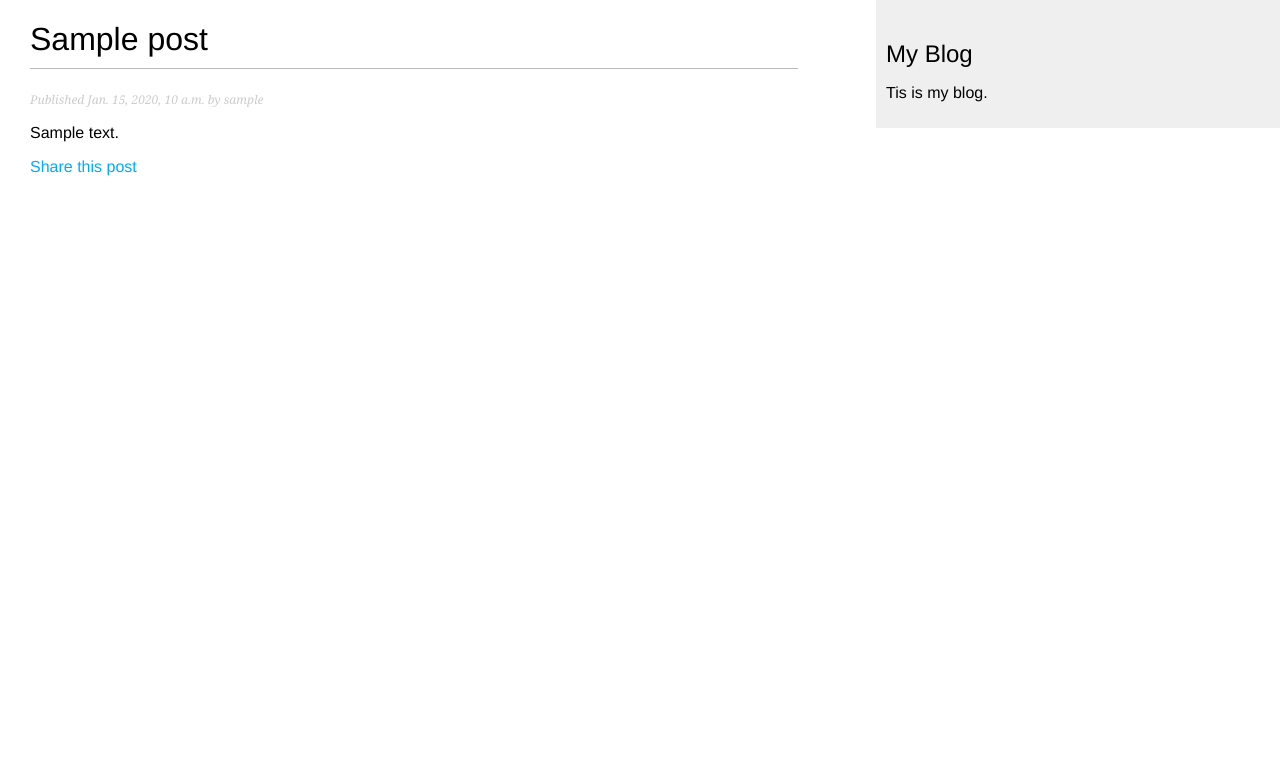
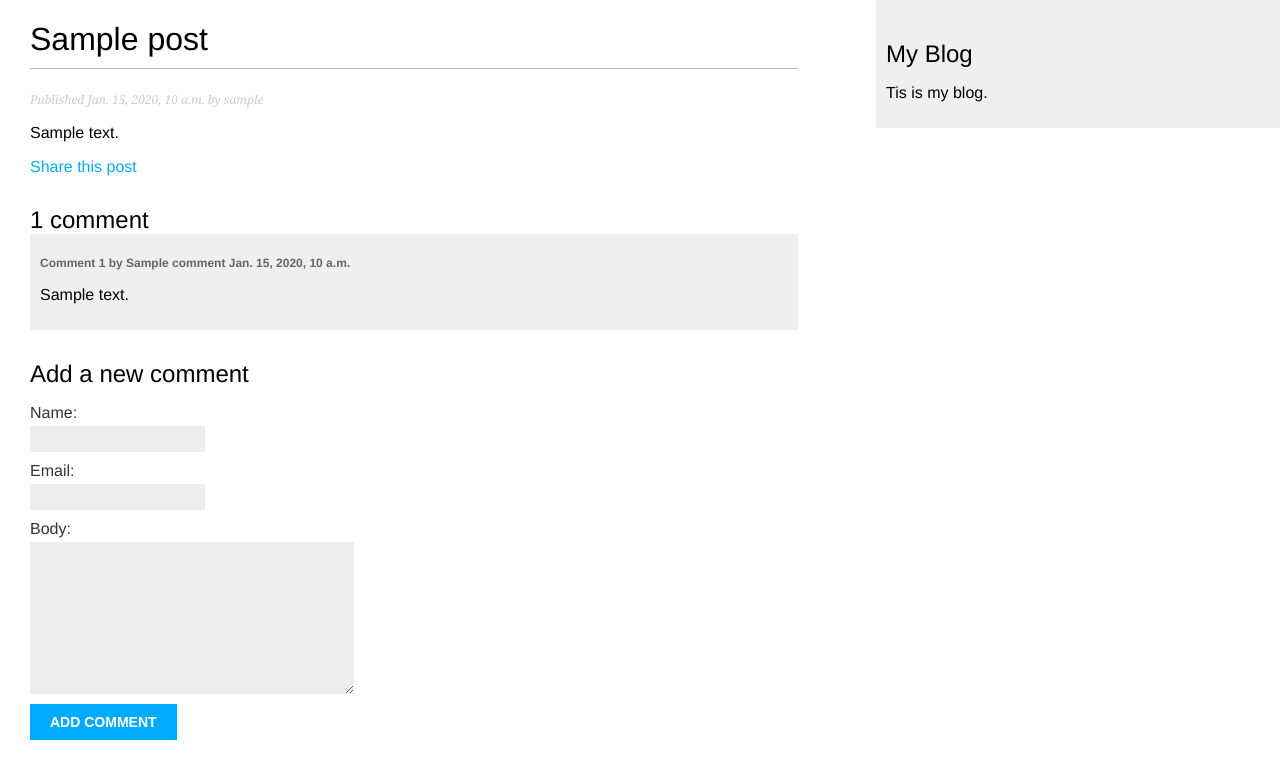
Before and after one commit to ziggozoggo/simple-blog-app, a Django app: a page that uses core/templates/core/post/detail.html in a window 1280 px wide. Shown: the top 779 px of the page. Run offline with Django 4.2, Linux system fonts and the light colour scheme; tables that the repository leaves empty hold one stand-in row (values such as "Sample post").

Commit message:
added comment system

```diff
--- a/core/forms.py
+++ b/core/forms.py
@@ -1,4 +1,5 @@
 from django import forms
+from . models import Comment
 
 class EmailPostForm(forms.Form):
     """Форма для создания и отправки рекомендации на пост по e-mail
@@ -7,3 +8,10 @@ class EmailPostForm(forms.Form):
     email = forms.EmailField()
     to = forms.EmailField()
     comments = forms.CharField(required=False, widget=forms.Textarea)
+
+class CommentForm(forms.ModelForm):
+    """Форма создания комментария к посту
+    """
+    class Meta:
+        model = Comment
+        fields = ['name', 'email', 'body']
--- a/core/models.py
+++ b/core/models.py
@@ -76,3 +76,26 @@ class Post(models.Model):
 
     def __str__(self) -> str:
         return self.title
+
+
+class Comment(models.Model):
+    """Комментарии к постам блога
+    """
+    post = models.ForeignKey(Post,
+                             on_delete=models.CASCADE,
+                             related_name='comments')
+    name = models.CharField(max_length=80)
+    email = models.EmailField()
+    body = models.TextField()
+    created = models.DateTimeField(auto_now_add=True)
+    updated = models.DateTimeField(auto_now=True)
+    active = models.BooleanField(default=True)
+
+    class Meta:
+        ordering = ['created']
+        indexes = [
+            models.Index(fields=['created'])
+        ]
+
+    def __str__(self):
+        return f'Comment by {self.name} on {self.post}'
--- a/core/templates/core/post/detail.html
+++ b/core/templates/core/post/detail.html
@@ -13,4 +13,21 @@
             Share this post
         </a>
     </p>
+    {% with comments.count as total_comments  %}
+        <h2>
+            {{ total_comments }} comment{{ total_comments|pluralize }}
+        </h2>
+    {% endwith %}
+    {% for comment in comments  %}
+        <div class="comment">
+            <p class="info">
+                Comment {{ forloop.counter }} by {{ comment.name }}
+                {{ comment.created }}
+            </p>
+            {{ comment.body|linebreaks }}
+        </div>
+    {% empty %}
+        <p>There are no comments.</p>
+    {% endfor %}
+    {% include "core/post/includes/comment_form.html" %}
 {% endblock content %}
--- /dev/null
+++ b/core/templates/core/post/includes/comment_form.html
@@ -0,0 +1,8 @@
+<h2>Add a new comment</h2>
+<form action="{% url "core:post_comment" post.id %}" method="post">
+    {% csrf_token %}
+    {{ form.as_p }}
+    <p>
+        <input type="submit" value="Add comment">
+    </p>
+</form>
--- a/core/urls.py
+++ b/core/urls.py
@@ -6,4 +6,5 @@ urlpatterns = [
     path('', views.post_list, name='post_list'),
     path('<int:year>/<int:month>/<int:day>/<slug:post>', views.post_detail, name='post_detail'),
     path('<int:post_id>/share/', views.post_share, name='post_share'),
+    path('<int:post_id>/comment/', views.post_comment, name='post_comment'),
 ]
--- a/core/views.py
+++ b/core/views.py
@@ -1,8 +1,9 @@
-from django.shortcuts import render, get_object_or_404
-from django.core.mail import send_mail
-from core.services import data_list_paginator, send_share_post_via_email
-from .models import Post
-from .forms import EmailPostForm
+from django.shortcuts import render, redirect, get_object_or_404
+from django.views.decorators.http import require_POST
+from core.services import data_list_paginator, send_share_post_via_email, get_published_post_from_db
+from django.core.handlers.wsgi import WSGIRequest
+from .models import Post, Comment
+from .forms import EmailPostForm, CommentForm
 
 
 def post_list(request):
@@ -25,16 +26,25 @@ def post_detail(request, year, month, day, post):
                              publish__year=year,
                              publish__month=month,
                              publish__day=day)
+    # List of active comments for post_id
+    comments = post.comments.filter(active=True)
+    form = CommentForm()
+
+    context = {
+        'post': post,
+        'comments': comments,
+        'form': form
+    }
+
     return render(request,
                   'core/post/detail.html',
-                  {'post': post})
+                  context)
 
 
 def post_share(request, post_id):
     """Рекомендовать пост другому пользователю по email
     """
-    post = get_object_or_404(Post, id=post_id,
-                             status=Post.Status.PUBLISHED)
+    post = get_published_post_from_db(post_id)
     sent = False
 
     if request.method == 'POST':
@@ -52,3 +62,25 @@ def post_share(request, post_id):
     }
 
     return render(request, 'core/post/share.html', context)
+
+# Допускается только POST запрос
+# При использовании другого метода вернётся статус HTTP 405
+@require_POST
+def post_comment(request:WSGIRequest, post_id):
+    """Добавить комментарий к посту
+    """
+    post = get_published_post_from_db(post_id)
+    form = CommentForm(data=request.POST)
+    if form.is_valid():
+        comment = form.save(commit=False)
+        comment.post = post
+        comment.save()
+        # После коммита возвращаем на страницу поста с новым комментарием
+        return redirect(post.get_absolute_url())
+
+    context = {
+        'post': post,
+        'form': form,
+    }
+
+    return render(request, 'core/post/comment.html', context)
```
Also changed, not shown: core/admin.py (+7 -1 lines), core/services.py (+9 -0 lines), core/templates/core/post/comment.html (added, +7 -0 lines), core/tests/test_urls.py (+7 -1 lines), core/tests/test_views.py (+12 -0 lines), core/migrations/0003_comment_comment_core_commen_created_c3602f_idx.py (added).
